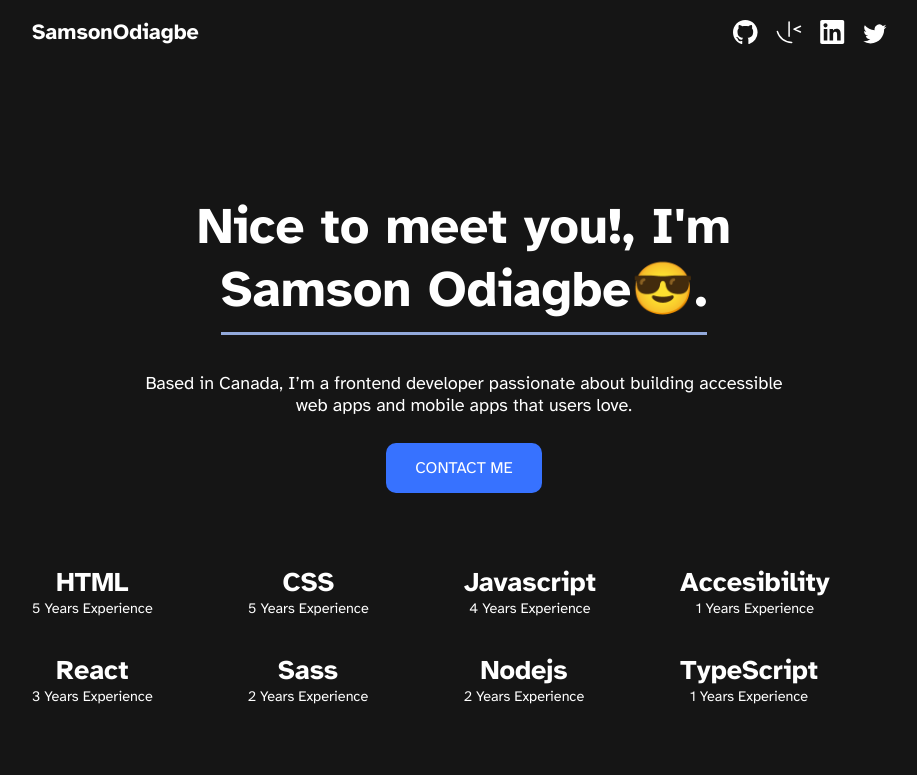
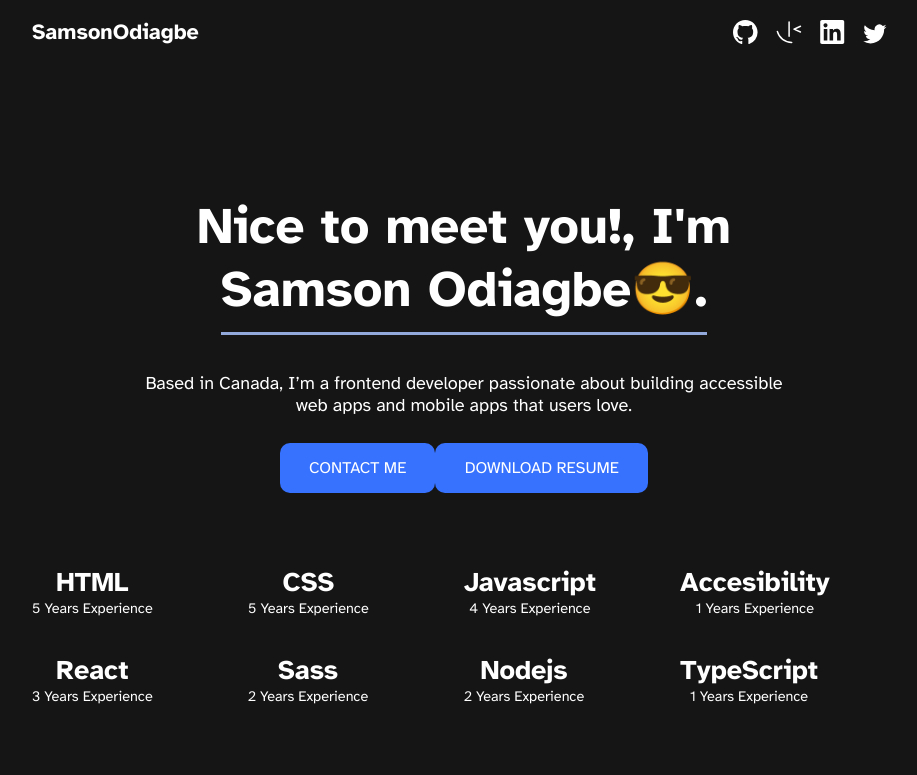
Before and after one commit to sammyodiagbe/portfolio-fem, a React (Create React App) app: page / in a window 1280 px wide. Shown: the top 775 px of the page, without its empty margins (176-1093 px from the left). Built offline with nearby package versions, Linux system fonts and the light colour scheme.

Commit message:
added download option for resume

```diff
--- a/src/App.js
+++ b/src/App.js
@@ -7,7 +7,6 @@ import image2 from "./assets/thumbnail-project-2-large.webp";
 import image4 from "./assets/thumbnail-project-4-large.webp";
 import image5 from "./assets/tic-tac-toe.webp";
 import image6 from "./assets/news-homepage.webp";
-import myPicture from "./assets/samson.svg";
 import img9 from "./assets/img9.webp";
 import img10 from "./assets/img10.webp";
 import img11 from "./assets/img11.webp";
@@ -104,6 +103,9 @@ function App() {
                 building accessible web apps and mobile apps that users love.
               </p>
               <a href="#contact-me">Contact me</a>
+              <a href="https://samsonodiagbe.online/src/assets/OdiagbeSamsonResume.pdf">
+                Download Resume
+              </a>
             </section>
             {/* image */}
           </div>
```
Also changed, not shown: 1 other file (tests, documents, lock files or other folders).
